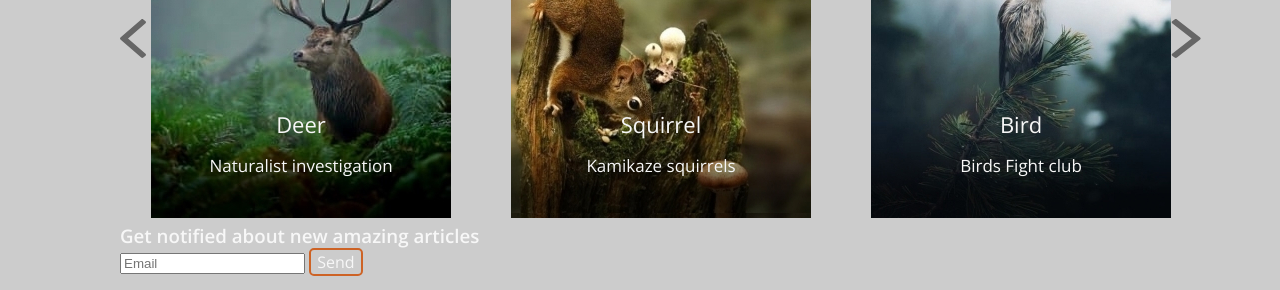
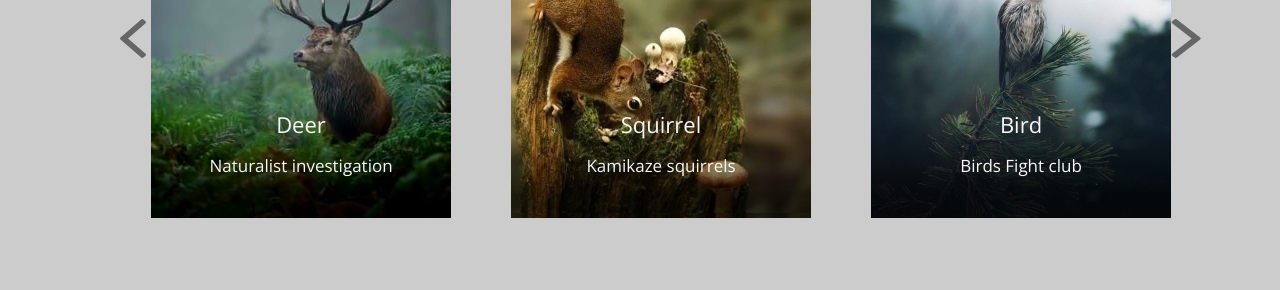
Before and after one commit to ssorokovnina/wildlife, a plain HTML site: page index.html in a window 1280 px wide. Shown: the part 1290-1580 px from the top of the page. Drawn offline with Linux system fonts and the light colour scheme.

Commit message:
feat: add styles to notifier section

```diff
--- a/assets/css/header.css
+++ b/assets/css/header.css
@@ -58,6 +58,8 @@
 }
 
 .button__item {
+    padding: 0;
+
     text-align: center;
     font: inherit;
     color: var(--main-color);
--- a/assets/css/notifier.css
+++ b/assets/css/notifier.css
@@ -0,0 +1,62 @@
+.notifier {
+    width: 660px;
+
+    margin: 0 auto;
+    padding-top: 234px;
+    padding-bottom: 239px;
+
+    text-align: center;
+}
+
+.notifier__title {
+    padding-bottom: 59px;
+
+    color: var(--sub-color);
+    font-size: 27px;
+    font-weight: 400;
+
+    line-height: 41px;
+}
+
+.notifier__form {
+    display: flex;
+}
+
+.notifier__input {
+    width: 540px;
+    height: 61px;
+
+    padding: 1px 15px;
+
+    line-height: 58px;
+
+    border: 1px solid #666666;
+    border-right: 0;
+    border-radius: 2px;
+
+    background-color: transparent;
+}
+
+.notifier__input:focus {
+    outline: none;
+
+    font-size: var(--menu-font-size);
+    color: var(--sub-color);
+}
+
+.notifier__input::placeholder {
+    font-size: var(--menu-font-size);
+}
+
+.notifier__button {
+    width: 120px;
+
+    font-size: 22px;
+    background-color: var(--bright-color);
+
+    border: 1px solid var(--bright-color);
+    border-top-left-radius: 0;
+    border-bottom-left-radius: 0;
+
+    background-color: var(--bright-color);
+}
```
